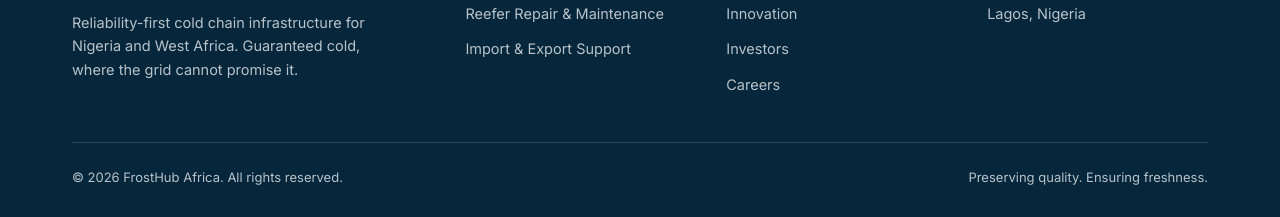
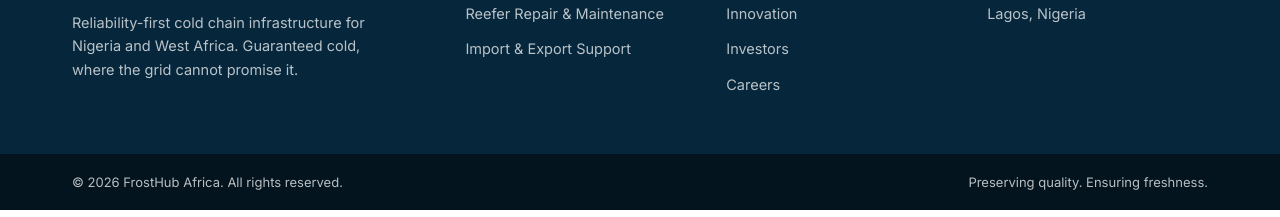
Before and after one commit to roothold/frosthub, a plain HTML site: page index.html in a window 1280 px wide. Shown: the part 9101-9318 px from the top of the page. Drawn offline with Linux system fonts and the light colour scheme.

Commit message:
Add files via upload

```diff
--- a/index.html
+++ b/index.html
@@ -183,14 +183,15 @@
   .cta-btns{display:flex;gap:14px;justify-content:center;flex-wrap:wrap}
 
   /* FOOTER */
-  footer{background:var(--ink);color:var(--muted-d);padding:66px 0 30px}
-  .foot{display:grid;grid-template-columns:1.6fr 1fr 1fr 1fr;gap:40px;padding-bottom:40px;border-bottom:1px solid var(--line-d)}
+  footer{background:var(--ink);color:var(--muted-d);padding:66px 0 0}
+  .foot{display:grid;grid-template-columns:1.6fr 1fr 1fr 1fr;gap:40px;padding-bottom:52px}
   .foot .brand{margin-bottom:14px}
   .foot p{font-size:14.5px;max-width:300px}
   .fcol h5{color:#fff;font-size:13px;letter-spacing:.1em;text-transform:uppercase;margin-bottom:16px}
   .fcol a{display:block;color:var(--muted-d);font-size:14.5px;padding:6px 0;transition:.2s}
   .fcol a:hover{color:var(--gold)}
-  .fbottom{padding-top:24px;font-size:13px;display:flex;justify-content:space-between;flex-wrap:wrap;gap:10px}
+  .fbottom{background:#03141E;font-size:13px}
+  .fbottom .wrap{display:flex;justify-content:space-between;flex-wrap:wrap;gap:10px;padding-top:18px;padding-bottom:18px}
 
   .reveal{opacity:0;transform:translateY(26px);transition:.8s cubic-bezier(.2,.7,.2,1)}
   .reveal.in{opacity:1;transform:none}
@@ -577,11 +578,11 @@
       <div class="fcol"><h5>Company</h5><a href="#network">Network</a><a href="#innovation">Innovation</a><a href="#investors">Investors</a><a href="#careers">Careers</a></div>
       <div class="fcol"><h5>Contact</h5><a href="#contact">Talk to us</a><a href="#top">Lagos, Nigeria</a></div>
     </div>
-    <div class="fbottom">
-      <div>&copy; <span id="yr"></span> FrostHub Africa. All rights reserved.</div>
-      <div>Preserving quality. Ensuring freshness.</div>
-    </div>
   </div>
+  <div class="fbottom"><div class="wrap">
+    <div>&copy; <span id="yr"></span> FrostHub Africa. All rights reserved.</div>
+    <div>Preserving quality. Ensuring freshness.</div>
+  </div></div>
 </footer>
 
 <script>
```
